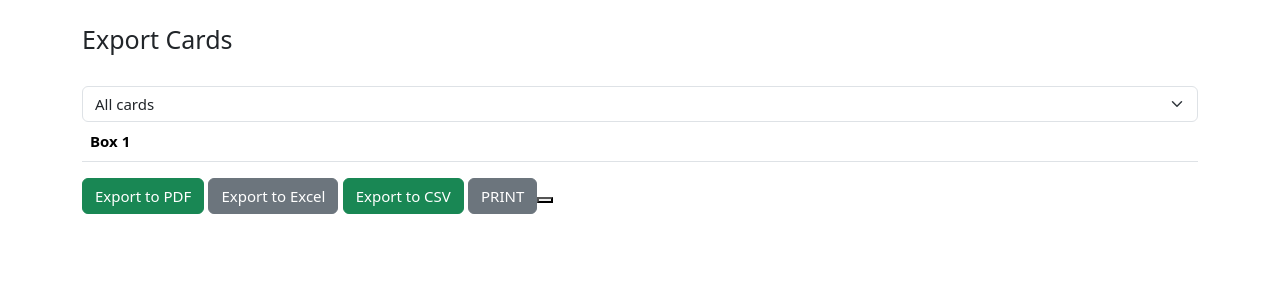
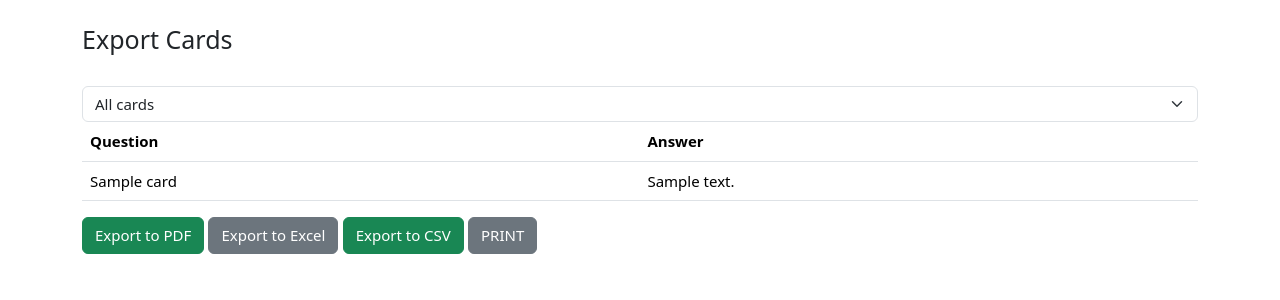
Before and after one commit to iloneczka/flashcards, a Django app: page /export_cards/ in a window 1280 px wide. Shown: the part 55-355 px from the top of the page. Run offline with Django 4.2, Linux system fonts and the light colour scheme; a user stored in the database is signed in; tables that the repository leaves empty hold one stand-in row (values such as "Sample post"); lists and menus that the app fills with data are empty; some libraries are stand-ins or nearby versions.

Commit message:
Edit of export cards template, based on new models.

```diff
--- a/flash/website/templates/all_cards.html
+++ b/flash/website/templates/all_cards.html
@@ -35,7 +35,6 @@
         {% else %}
             <p>No cards available. Go to <a href="{% url 'create_new_card' %}">Create New Card</a>.</p>
         {% endif %}
-    </div>
     <script>
         document.addEventListener('DOMContentLoaded', function () {
             const editButtons = document.querySelectorAll('.edit-card');
--- a/flash/website/templates/export_cards.html
+++ b/flash/website/templates/export_cards.html
@@ -14,49 +14,48 @@
       font-size: 15px;   /* Przyciski*/
     }
   </style>
+
   <!-- Lista rozwijana do wyboru boxa -->
   <select class="form-select" id="box-select" aria-label="Select a box">
     <option selected value="all">All cards</option>
     <option disabled>──────────</option>
     {% for box in unique_boxes %}
-      <option value="{{ box.box }}">Box {{ box.box }}</option>
+      <option value="{{ box.box }}">Box {{ box.box_number }}</option>
     {% endfor %}
   </select>
 
-  <!-- Tabela z kartami -->
-  <div class="card-tables">
-    {% for box in unique_boxes %}
-      <table class="table box-table" data-box="{{ box.box }}">
+   <!-- Tabelka -->
+  <div class="col" id="card-table-container">
+    <table class="table box-table">
       <thead>
         <tr>
-            <th scope="col" class="box-header" colspan="2">Box {{ box.box }}</th>
+          <th scope="col">Question</th>
+          <th scope="col">Answer</th>
         </tr>
       </thead>
       <tbody>
         {% for card in all_cards %}
-            {% if box.box == 'all' or card.box == box.box %}
-              <tr>
+          <tr class="box-{{ card.box.box_number }}">
             <td>{{ card.question }}</td>
             <td>{{ card.answer }}</td>
           </tr>
-            {% endif %}
         {% endfor %}
       </tbody>
     </table>
-    {% endfor %}
   </div>
 
   <div class="btn-success-container">
     <button class="btn btn-success" id="export-pdf-button">Export to PDF</button>
     <button class="btn btn-secondary" id="export-excel-button">Export to Excel</button>
     <button class="btn btn-success" id="export-csv-button">Export to CSV</button>
-    <button class="btn btn-secondary" id="print-button">PRINT<button>
+    <button class="btn btn-secondary" id="print-button">PRINT</button>
   </div>
 
   <script>
   document.addEventListener('DOMContentLoaded', function () {
     const boxSelect = document.getElementById('box-select');
-    const boxTables = document.querySelectorAll('.box-table');
+    const allRows = document.querySelectorAll('.box-table tbody tr');
+    const cardTables = document.querySelectorAll('.box-table');
     const exportPdfButton = document.getElementById('export-pdf-button');
     const exportExcelButton = document.getElementById('export-excel-button');
     const exportCsvButton = document.getElementById('export-csv-button');
@@ -64,11 +63,13 @@
 
     boxSelect.addEventListener('change', () => {
       const selectedBox = boxSelect.value;
-      boxTables.forEach((table) => {
-        if (selectedBox === 'all' || table.getAttribute('data-box') === selectedBox) {
-          table.style.display = 'table';
+
+      allRows.forEach(row => {
+        const boxNumber = row.dataset.box;
+        if (selectedBox === 'all' || boxNumber === selectedBox) {
+          row.style.display = 'table-row';
         } else {
-          table.style.display = 'none';
+          row.style.display = 'none';
         }
       });
     });
@@ -160,8 +161,9 @@
 
     printButton.addEventListener('click', () => {
     const selectedBox = boxSelect.value;
-      boxTables.forEach((table) => {
-        if (selectedBox === 'all' || table.getAttribute('data-box') === selectedBox) {
+    cardTables.forEach((table) => {
+        const boxNumber = table.dataset.box;
+        if (selectedBox === 'all' || boxNumber === selectedBox) {
             table.style.display = 'table';
         } else {
             table.style.display = 'none';
--- a/flash/website/views.py
+++ b/flash/website/views.py
@@ -63,7 +63,6 @@ def flashcard_program(request, box_number):
     }
 
     return render(request, 'flashcard_program.html', context)
-
 
 
 def create_new_box(request):
@@ -215,15 +214,32 @@ def export_to_excel(request):
 
 
 def export_cards(request):
-    unique_boxes = Card.objects.filter(user=request.user).values('box').distinct()
+    unique_boxes = Box.get_unique_boxes(request.user)
     all_cards = Card.objects.filter(user=request.user)
 
     context = {
         'unique_boxes': unique_boxes,
         'all_cards': all_cards,
     }
+    print("Pomidor:", context)
+    return render(request, 'export_cards.html', context)
 
-    return render(request, 'export_cards.html', context)
+# def export_cards(request):
+#     selected_box = request.GET.get('selected_box', 'all')  # Pobierz wybrany box z zapytania
+
+#     unique_boxes = Box.get_unique_boxes(request.user)
+#     if selected_box != 'all':
+#         all_cards = Card.objects.filter(user=request.user, box__box_number=selected_box)
+#     else:
+#         all_cards = Card.objects.filter(user=request.user)
+
+#     context = {
+#         'unique_boxes': unique_boxes,
+#         'cards': all_cards,
+#         'selected_box': selected_box,  # Dodaj wybrany box do kontekstu
+#     }
+
+#     return render(request, 'export_cards.html', context)
 
 
 def export_to_csv(request):
```
Lines whose indentation alone changed are shown as unchanged.
